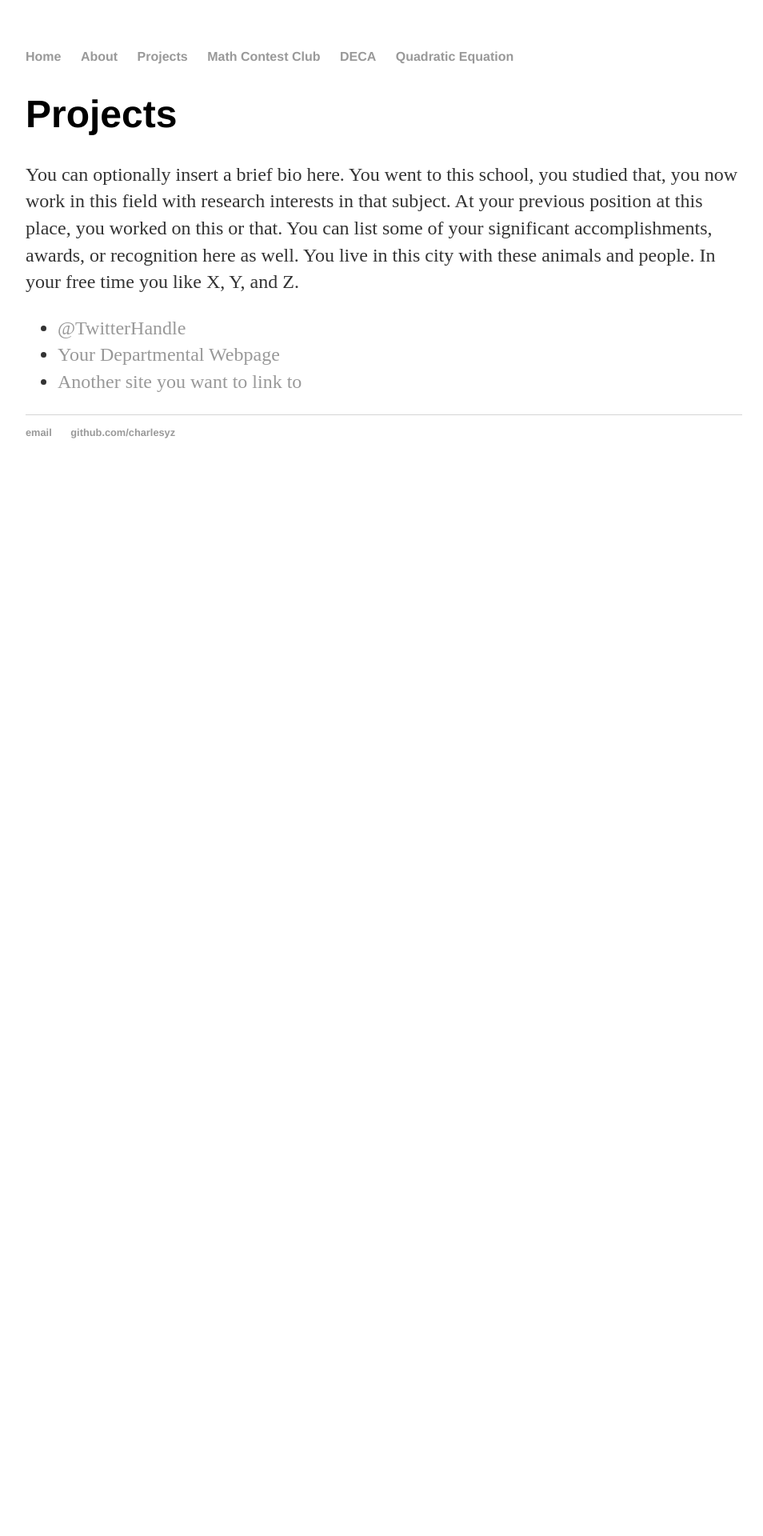
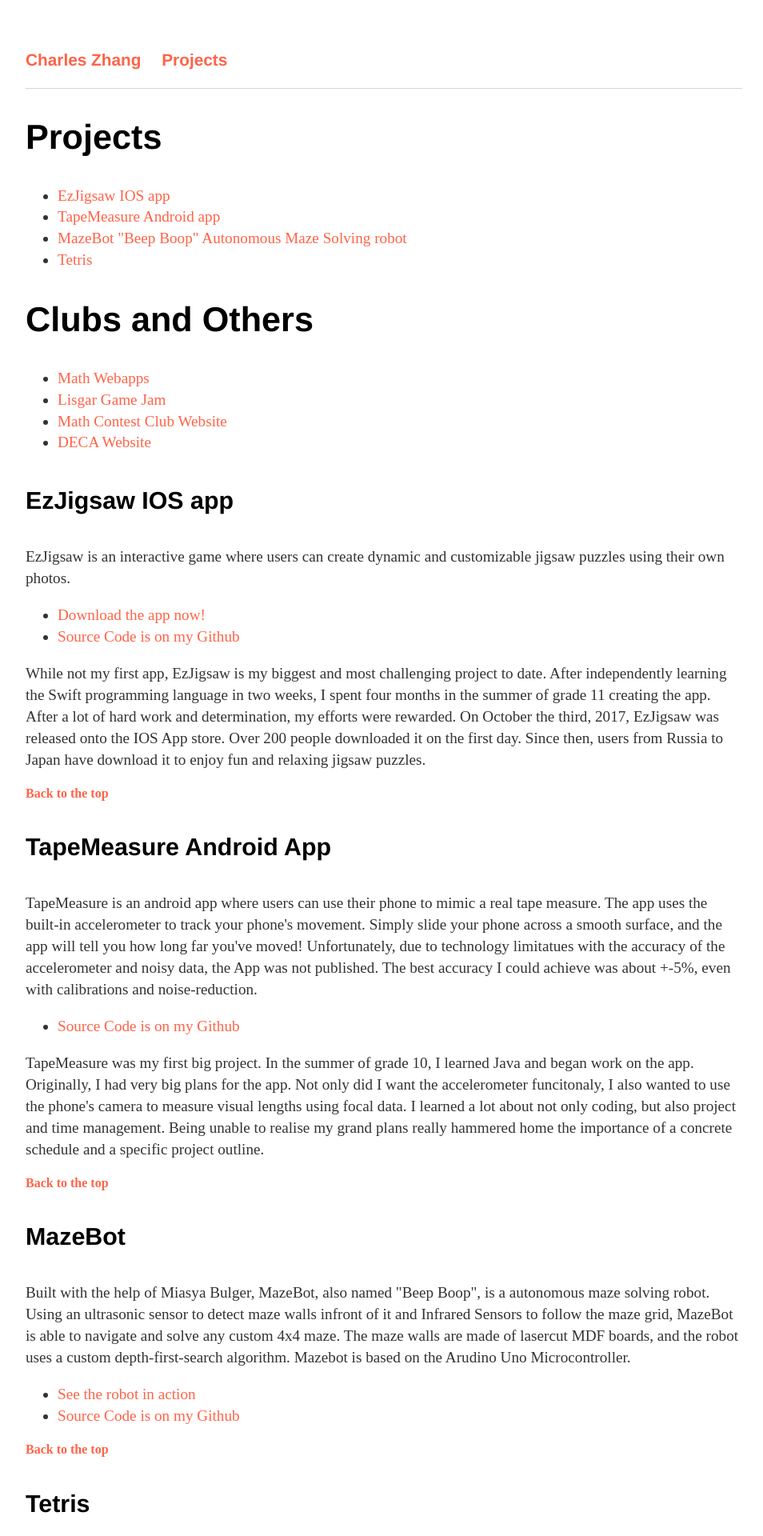
Before and after one commit to charlesyz/charlesyz.github.io-ARCHIVE, a Jekyll site: the page built from projects/index.html, in a window 1280 px wide. Shown: the top 1920 px of the page at 80% size, without its empty margins (160-1114 px from the left). Built offline with Jekyll 4.4.1, drawn with Linux system fonts in a browser that asks for light colours; before the commit the page ends 900 px from its top, so only the background shows below that; some of the changed text lies outside the part shown.

Commit message:
Updated Projects Page

```diff
--- a/_layouts/default.html
+++ b/_layouts/default.html
@@ -10,15 +10,12 @@
 
   <body>
     <nav>
-<ul>
-<li><a href="/">Home</a></li>
-<li><a href="/about">About</a></li>
-<li><a href="/projects">Projects</a></li>
-<li><a href="lcimath.me">Math Contest Club</a></li>
-<li><a href="lisgardeca.me">DECA</a></li>
-<li><a href="/quadratic">Quadratic Equation</a></li>
-</ul>
+    <ul>
+    <li><a href="/">Charles Zhang</a></li>
+    <li><a href="/projects">Projects</a></li>
+    </ul>
     </nav>
+    <footer> </footer>
 <div class="container">
 
   {{ content }}
--- a/css/main.css
+++ b/css/main.css
@@ -1,9 +1,9 @@
 body { margin: 60px auto; width: 70%; }
 
-a { text-decoration: none; color: #999; }
+a { text-decoration: none; color: Tomato; }
 a:hover { text-decoration: underline; }
 
-p, ul, input { font-size: 1.5em; line-height: 1.4em; color: #333; }
+p, ul, input { font-size: 1.2em; line-height: 1.4em; color: #333; }
 
 h1, h2, h3, h4 { font-family: 'Helvetica', 'Arial', 'Sans-Serif'; }
 h1 { font-size: 3em;  }
@@ -13,10 +13,12 @@
 
 form {font-size : 2em}
 
-nav ul, footer ul { font-size: 1em; font-family: 'Helvetica', 'Arial', 'Sans-Serif'; padding: 0px; list-style: none; font-weight: bold; }
+nav ul, footer ul { font-size: 1.3em; font-family: 'Helvetica', 'Arial', 'Sans-Serif'; padding: 0px; list-style: none; font-weight: bold; }
 nav ul li, footer ul li { display: inline; margin-right: 20px; }
 
 footer { border-top: 1px solid #d5d5d5; font-size: .8em; }
+
+
 
 /* Blog */
 ul.posts { margin: 20px auto 40px; font-size: 1.5em; }
--- a/projects/index.html
+++ b/projects/index.html
@@ -4,12 +4,66 @@
 ---
 
 		<div class="about">
-			<h1>Projects</h1>
-			<p>You can optionally insert a brief bio here. You went to this school, you studied that, you now work in this field with research interests in that subject. At your previous position at this place, you worked on this or that. You can list some of your significant accomplishments, awards, or recognition here as well. You live in this city with these animals and people. In your free time you like X, Y, and Z.</p>
+			<h2 id="top">Projects</h2>
+            <ul>
+                <li><a href="#ezjigsaw">EzJigsaw IOS app</a></li>
+                <li><a href="#tapemeasure">TapeMeasure Android app</a></li>
+                <li><a href="#mazebot">MazeBot "Beep Boop" Autonomous Maze Solving robot</a></li>
+                <li><a href="#tetris">Tetris</a></li>
+                </ul>
+            <h2> Clubs and Others </h2>
+            <ul>
+                <li><a href="#mathapps"> Math Webapps </a></li>
+                <li><a href="#gamejam"> Lisgar Game Jam </a></li>
+                <li><a href="https://lcimath.me">Math Contest Club Website</a></li>
+                <li><a href="https://lisgardeca.me">DECA Website</a></li>
+                </ul>
+            </b>
 
-			<ul class="contacts">
-				<li><a href="#">@TwitterHandle</a></li>
-				<li><a href="#">Your Departmental Webpage</a></li>
-				<li><a href="#">Another site you want to link to</a></li>
-				</ul>
+            <h4 id="ezjigsaw">EzJigsaw IOS app</h4>
+            <p>  EzJigsaw is an interactive game where users can create dynamic and customizable jigsaw puzzles using their own photos.
+            <ul>
+                <li><a href="https://itunes.apple.com/us/app/ez-jigsaw-ad-free/id1290545403?mt=8">Download the app now!</a></li>
+                <li><a href="https://github.com/charlesyz/Ez-Jigsaw">Source Code is on my Github</a></li>
+            </ul>
+            <p> While not my first app, EzJigsaw is my biggest and most challenging project to date. After independently learning the Swift programming language in two weeks,  I spent four months in the summer of grade 11 creating the app. After a lot of hard work and determination, my efforts were rewarded. On October the third, 2017, EzJigsaw was released onto the IOS App store. Over 200 people downloaded it on the first day. Since then, users from Russia to Japan have download it to enjoy fun and relaxing jigsaw puzzles. </p>
+            <b><a href="#top"> Back to the top </a></b>
+
+            <h4 id="tapemeasure">TapeMeasure Android App</h4>
+            <p>  TapeMeasure is an android app where users can use their phone to mimic a real tape measure. The app uses the built-in accelerometer to track your phone's movement. Simply slide your phone across a smooth surface, and the app will tell you how long far you've moved! Unfortunately, due to technology limitatues with the accuracy of the accelerometer and noisy data, the App was not published. The best accuracy I could achieve was about +-5%, even with calibrations and noise-reduction.</p>
+            <ul>
+                <li><a href="https://github.com/charlesyz/TapeMeasure">Source Code is on my Github</a></li>
+            </ul>
+            <p> TapeMeasure was my first big project. In the summer of grade 10, I learned Java and began work on the app. Originally, I had very big plans for the app. Not only did I want the accelerometer funcitonaly, I also wanted to use the phone's camera to measure visual lengths using focal data. I learned a lot about not only coding, but also project and time management. Being unable to realise my grand plans really hammered home the importance of a concrete schedule and a specific project outline. </p>
+            <b><a href="#top"> Back to the top </a></b>
+
+            <h4 id="mazebot">MazeBot</h4>
+            <p> Built with the help of Miasya Bulger, MazeBot, also named "Beep Boop", is a autonomous maze solving robot. Using an ultrasonic sensor to detect maze walls infront of it and Infrared Sensors to follow the maze grid, MazeBot is able to navigate and solve any custom 4x4 maze. The maze walls are made of lasercut MDF boards, and the robot uses a custom depth-first-search algorithm. Mazebot is based on the Arudino Uno Microcontroller.</p>
+                <ul>
+                    <li><a href="https://www.youtube.com/watch?v=Wte0R6b4lrs">See the robot in action</a></li>
+                    <li><a href="https://github.com/charlesyz/MazeBot">Source Code is on my Github</a></li>
+                    </ul>
+
+            <b><a href="#top"> Back to the top </a></b>
+            <h4 id="tetris">Tetris</h4>
+            <p> Tetris was my first programming project, and my summative project for ICS3U (Grade 11 Computer Science). The game is a clone of the classic tetris game, complete with highscores, music, and sound effects. It is built in C using Allegro.</p>
+            <ul>
+                <li><a href="https://www.youtube.com/watch?v=Wte0R6b4lrs">See the robot in action</a></li>
+                <li><a href="https://github.com/charlesyz/MazeBot">Source Code and download link are on my Github</a></li>
+            </ul>
+            <b><a href="#top"> Back to the top </a></b>
+
+            <h4 id="mazebot">Math Apps</h4>
+            <p> In 2017, I began  a new line of Math Web-apps in partnership with the Lisgar Math Department to help improve Math Education. The first app is a Quadratic Equation solver. It's purpose is to demosntrate the importance of setting the quadratic equation equal to a variable, instead of just leaving it hanging. </p>
+            <ul>
+                <li><a href="https://charlesyz.github.io/quadratic/">Quadratic Equation Calculator</a></li>
+            </ul>
+            <b><a href="#top"> Back to the top </a></b>
+
+            <h4 id="mazebot">Lisgar Game Jam</h4>
+            <p> Founded in 2017 with the help of the Lisgar Computer Science Department, the Lisgar Game Jam is a free weekend event where students have 20 hours to design, program, and test a computer game according to a surprise theme. In 2017, the theme was "The Wall". The game jam was founded with the purpose of introducing more students to Computer Science. In the weeks leading up to the event, there are custom button sales and workshops in processing, a java based language. At the event, there is a host of programming experts to help you out incase you're stuck. The event is a great and fun way to take your first steps into computer science. </p>
+            <ul>
+                <li><a href="https://lisgargamejam.weebly.com/">Website</a></li>
+            </ul>
+            <b><a href="#top"> Back to the top </a></b>           <b><a href="#top"> Back to the top </a></b>
 		</div>
```
Also changed, not shown: index.html (+4 -3 lines).
